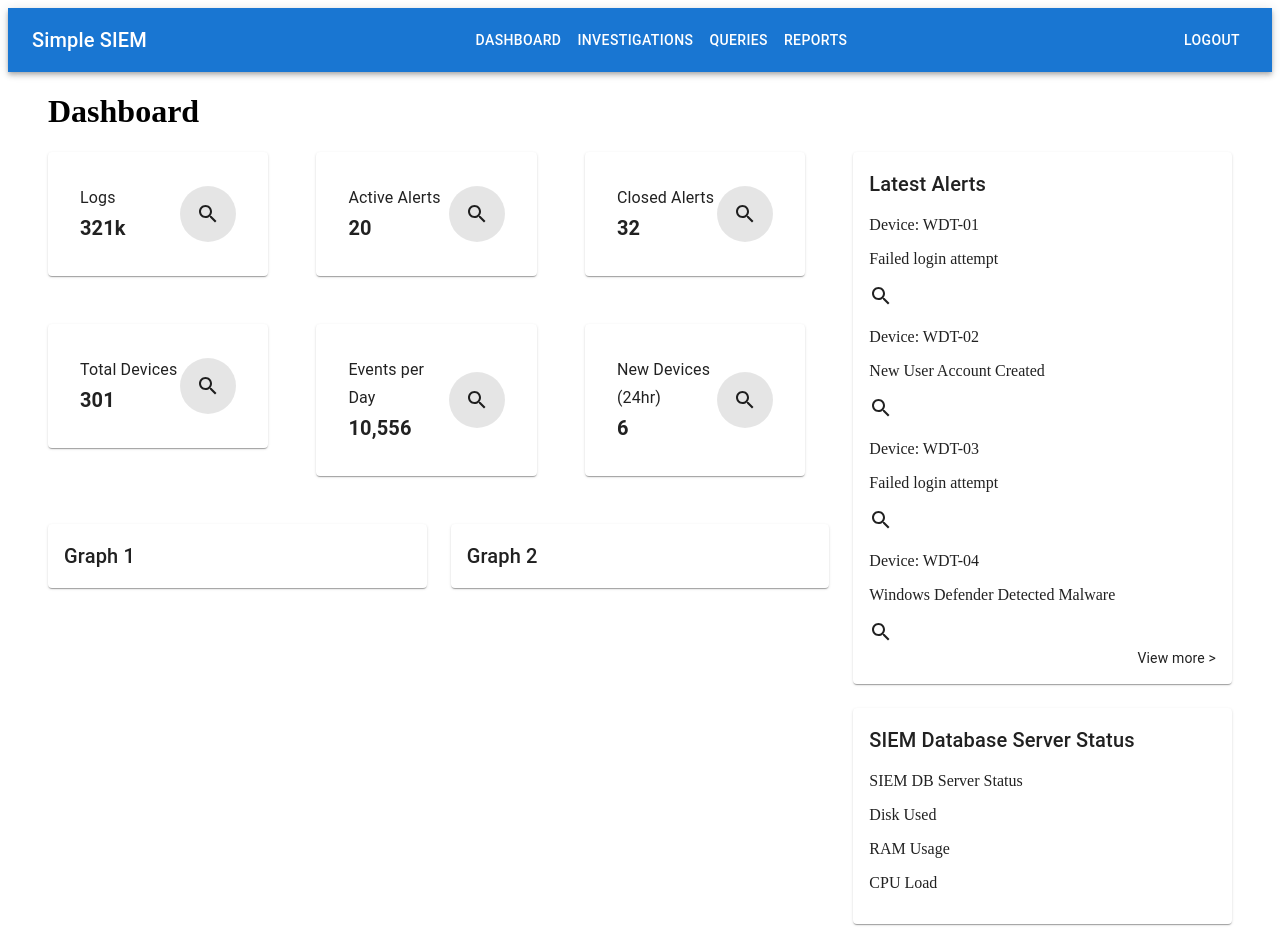
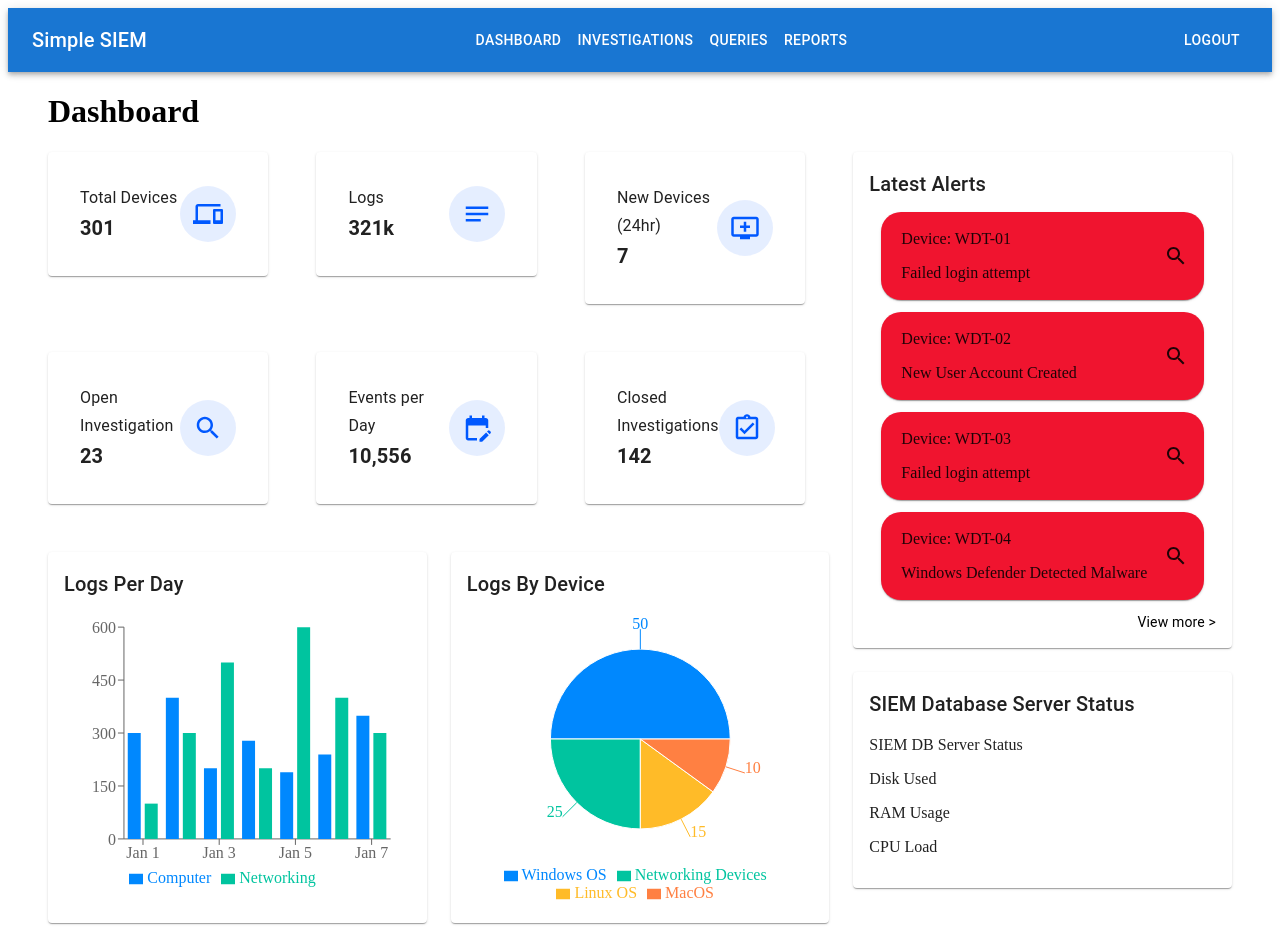
Before and after one commit to kylerobertson84/i14-ssiem, a React (Create React App) app in the folder frontend/: page /dashboard in a window 1280 px wide. Shown: the top 952 px of the page. Built offline with nearby package versions, Linux system fonts and the light colour scheme.

Commit message:
Added charts, styled and coloured

```diff
--- a/frontend/package.json
+++ b/frontend/package.json
@@ -16,6 +16,7 @@
     "react-dom": "^18.3.1",
     "react-router-dom": "^6.25.1",
     "react-scripts": "5.0.1",
+    "recharts": "^2.12.7",
     "web-vitals": "^2.1.4"
   },
   "scripts": {
--- /dev/null
+++ b/frontend/src/components/dashboardGraphs.js
@@ -0,0 +1,72 @@
+import React from 'react';
+import { BarChart, Bar, XAxis, YAxis, Tooltip, Legend, ResponsiveContainer } from 'recharts';
+import { PieChart, Pie, Cell } from 'recharts';
+import { Typography, Box } from '@mui/material';
+
+// Sample data for the charts
+const dataBar = [
+  { name: 'Jan 1', Computer: 300, Networking: 100 },
+  { name: 'Jan 2', Computer: 400, Networking: 300 },
+  { name: 'Jan 3', Computer: 200, Networking: 500 },
+  { name: 'Jan 4', Computer: 278, Networking: 200 },
+  { name: 'Jan 5', Computer: 189, Networking: 600 },
+  { name: 'Jan 6', Computer: 239, Networking: 400 },
+  { name: 'Jan 7', Computer: 349, Networking: 300 },
+];
+
+const dataPie = [
+  { name: 'Windows OS', value: 50, color: '#0088FE' },
+  { name: 'Networking Devices', value: 25, color: '#00C49F' },
+  { name: 'Linux OS', value: 15, color: '#FFBB28' },
+  { name: 'MacOS', value: 10, color: '#FF8042' },
+];
+
+const COLORSBAR = ['#0088FE', '#00C49F'];
+
+const COLORSPIE = ['#0088FE', '#00C49F', '#FFBB28', '#FF8042'];
+
+export const LogsPerDayChart = () => (
+  <div>
+    <Typography variant="h6" gutterBottom>
+      Logs Per Day
+    </Typography>
+    <ResponsiveContainer width="100%" height={300}>
+      <BarChart data={dataBar} margin={{ top: 20, right: 20, bottom: 20, left: 0 }}>
+        <XAxis dataKey="name" />
+        <YAxis />
+        <Tooltip />
+        <Legend />
+        <Bar dataKey="Computer" fill={COLORSBAR[0]} />
+        <Bar dataKey="Networking" fill={COLORSBAR[1]} />
+      </BarChart>
+    </ResponsiveContainer>
+  </div>
+);
+
+export const LogsByDeviceChart = () => (
+    <div>
+    <Typography variant="h6" gutterBottom>
+      Logs By Device
+    </Typography>
+    <ResponsiveContainer width="100%" height={300}>
+      <PieChart>
+        <Pie
+          data={dataPie}
+          cx="50%"
+          cy="50%"
+          outerRadius={90}
+          fill="#8884d8"
+          dataKey="value"
+          label
+        >
+          {dataPie.map((entry, index) => (
+            <Cell key={`cell-${index}`} fill={COLORSPIE[index % COLORSPIE.length]} />
+          ))}
+        </Pie>
+        <Tooltip />
+        <Legend />
+      </PieChart>
+    </ResponsiveContainer>
+
+    </div>
+);
--- a/frontend/src/pages/dashboard.js
+++ b/frontend/src/pages/dashboard.js
@@ -1,14 +1,10 @@
 import React, { Children, useEffect, useState } from 'react';
 import axios from 'axios';
-import { Search } from '@mui/icons-material';
-import Button from '@mui/material/Button';
-import CssBaseline from '@mui/material/CssBaseline';
-import TextField from '@mui/material/TextField';
-import Container from '@mui/material/Container';
-import { createTheme, ThemeProvider } from '@mui/styles';
-import { Grid, Paper, Typography, Box, IconButton } from '@mui/material';
+import { EditCalendar, Search, Notes, Devices, AddToQueue, AssignmentTurnedInOutlined } from '@mui/icons-material';
+import { Link } from 'react-router-dom';
+import { Grid, Paper, Typography, Box } from '@mui/material';
 import Navbar from '../components/NavBar.js';
-
+import { LogsPerDayChart, LogsByDeviceChart } from '../components/dashboardGraphs.js';
 
 const Dashboard = () => {
   const [user, setUser] = useState(null);
@@ -56,15 +52,16 @@ const Dashboard = () => {
         {/* Info cards and two graph grid */}
         <Grid item xs={12} md={8}>
 
-          {/* Info cards and two graph spacing */}
+          {/* Info cards and graph spacing */}
           <Grid container spacing={3} >
 
 
+                {/* Info cards styling padding and grid items*/}
 
               <Grid item xs={12} sm={6} md={4} sx={{ padding: 3}}>
                 <Paper sx={{ padding: 2 }}>
 
-                  <InfoCard title="Logs" value="321k" />
+                  <InfoCard title="Total Devices" value="301" icon={Devices}/>
 
                 </Paper>
               </Grid>
@@ -73,7 +70,17 @@ const Dashboard = () => {
               <Grid item xs={12} sm={6} md={4} sx={{ padding: 3}}>
                 <Paper sx={{ padding: 2 }}>
 
-                  <InfoCard title="Active Alerts" value="20" />
+                  <InfoCard title="Logs" value="321k" icon={Notes}/>
+
+                </Paper>
+              </Grid>
+
+
+
+              <Grid item xs={12} sm={6} md={4} sx={{ padding: 3}}>
+                <Paper sx={{ padding: 2 }}>
+
+                  <InfoCard title="New Devices (24hr)" value="7" icon={AddToQueue}/>
 
                 </Paper>
               </Grid>
@@ -82,7 +89,7 @@ const Dashboard = () => {
               <Grid item xs={12} sm={6} md={4} sx={{ padding: 3}}>
                 <Paper sx={{ padding: 2 }}>
 
-                  <InfoCard title="Closed Alerts" value="32" />
+                  <InfoCard title="Open Investigation" value="23" icon={Search}/>
 
                 </Paper>
               </Grid>
@@ -91,7 +98,7 @@ const Dashboard = () => {
               <Grid item xs={12} sm={6} md={4} sx={{ padding: 3}}>
                 <Paper sx={{ padding: 2 }}>
 
-                  <InfoCard title="Total Devices" value="301" />
+                  <InfoCard title="Events per Day" value="10,556" icon={EditCalendar}/>
 
                 </Paper>
               </Grid>
@@ -100,16 +107,7 @@ const Dashboard = () => {
               <Grid item xs={12} sm={6} md={4} sx={{ padding: 3}}>
                 <Paper sx={{ padding: 2 }}>
 
-                  <InfoCard title="Events per Day" value="10,556" />
-
-                </Paper>
-              </Grid>
-
-
-              <Grid item xs={12} sm={6} md={4} sx={{ padding: 3}}>
-                <Paper sx={{ padding: 2 }}>
-
-                  <InfoCard title="New Devices (24hr)" value="6" />
+                  <InfoCard title="Closed Investigations" value="142" icon={AssignmentTurnedInOutlined}/>
 
                 </Paper>
               </Grid>
@@ -120,8 +118,8 @@ const Dashboard = () => {
             <Grid item xs={12} md={6}>
               <Paper sx={{ padding: 2 }}>
 
-                <Typography variant="h6">Graph 1</Typography>
-                {/* todo make graph serise */}
+                <LogsPerDayChart />
+
 
               </Paper>
             </Grid>
@@ -129,8 +127,7 @@ const Dashboard = () => {
             <Grid item xs={12} md={6}>
               <Paper sx={{ padding: 2 }}>
 
-                <Typography variant="h6">Graph 2</Typography>
-                {/* todo make graph serise */}
+                <LogsByDeviceChart />
 
               </Paper>
             </Grid>
@@ -152,8 +149,10 @@ const Dashboard = () => {
             <Alert hostname="WDT-03" message="Failed login attempt" />
             <Alert hostname="WDT-04" message="Windows Defender Detected Malware" />
 
-            <Typography sx={{ textAlign: 'right' }} variant="body2">
-              View more &gt;
+            <Typography variant="body2">
+              <Link style={{ width: "100%", display: 'flex', justifyContent: 'right', textDecoration: 'none', color: 'black'}} to="/alerts">
+                View more &gt;
+              </Link>
             </Typography>
 
           </Paper>
@@ -189,9 +188,11 @@ function Title() {
 }
 
 
+
+
 function InfoCard(
   {
-    icon,
+    icon: IconComponent,
     value,
     title,
   }
@@ -213,7 +214,7 @@ function InfoCard(
       </Box>
       <Box
         sx={{
-          backgroundColor: 'rgba(0, 0, 0, 0.1)',
+          backgroundColor: 'rgba(0,88,255,0.102)',
           borderRadius: '50%',
           padding: 1,
           display: 'flex',
@@ -225,22 +226,16 @@ function InfoCard(
           height: 'auto', // Responsive height
         }}
       >
-        <Search />
+        <IconComponent style={{ fontSize: 30, color: '#0058ff' }} />
       </Box>
     </Box>
   );
 
 }
 
-function AlertContainer({children}) {
-  return (
-    <div className='alertContainer'>
-      <h3 className='alertTitle'>Latest Alerts</h3>
-      {children}
-      <p>view more &gt;</p> {/* to do link this to the alerts page */}
-    </div>
-  );
-}
+
+
+
 
 function Alert(
   {
@@ -249,16 +244,54 @@ function Alert(
   }
 ) {
   return (
-    <div>
-      <p>Device: {hostname}</p>
-      <p>{message}</p>
-      <div className='alerticon'>
-        {<Search />}
-      </div>
-    </div>
+    <Paper sx={{
+      padding: 0,
+      margin: 1.5,
+      borderRadius: 5,
+      backgroundColor: 'rgba(240,20,47,1)'
+      }}>
+
+      <Box
+      sx={{
+        display: 'flex',
+        justifyContent: 'space-between',
+        alignItems: 'center',
+        padding: 0,
+      }}>
+
+        <Box
+          sx={{
+            paddingLeft: 2.5,
+            paddingTop: .25,
+            paddingBottom: .25,
+          }}>
+
+            <p>Device: {hostname}</p>
+            <p>{message}</p>
+
+        </Box>
+
+        <Box
+          sx={{
+            padding: 2,
+            display: 'flex',
+            justifyContent: 'center',
+            alignItems: 'center',
+          }}>
+
+          <Search />
+
+        </Box>
+
+      </Box>
+
+    </Paper>
   );
 
 }
+
+
+
 
 function GraphContainer({children}) {
   return (
@@ -268,6 +301,10 @@ function GraphContainer({children}) {
   );
 
 }
+
+
+
+
 
 function Graphs({}) {
   return (
@@ -280,6 +317,10 @@ function Graphs({}) {
 
 }
 
+
+
+
+
 function SystemStat() {
   return (
     <div className='systemStats'>
```
Also changed, not shown: 1 other file (tests, documents, lock files or other folders).
